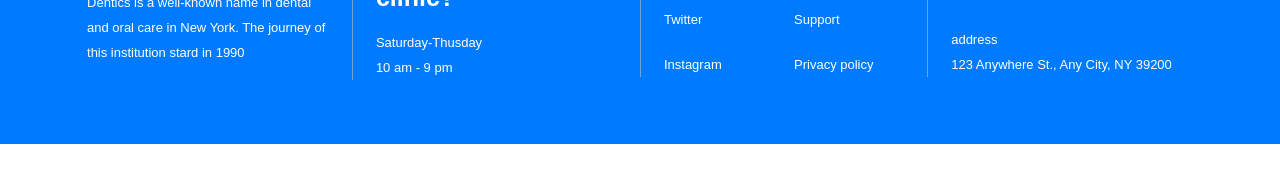
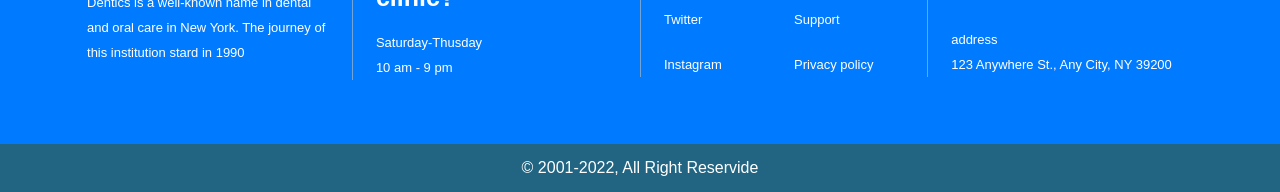
Before and after one commit to Zoubeir7/Dentics, a plain HTML site: page index.html in a window 1280 px wide. Shown: the part 3721-3913 px from the top of the page. Drawn offline with Linux system fonts and the light colour scheme; a script that the page names is missing.

Commit message:
change a color footter

```diff
--- a/style.css
+++ b/style.css
@@ -691,11 +691,11 @@ span {
     margin-bottom: 30px;
 }
 
-footer {
+footer p {
     display: flex;
     justify-content: center;
     align-items: center;
-    background-color: var(--footerBG);
+    background-color: var(--marine);
     color: var(--white);
     padding: 15px;
     width: 100%;
```
